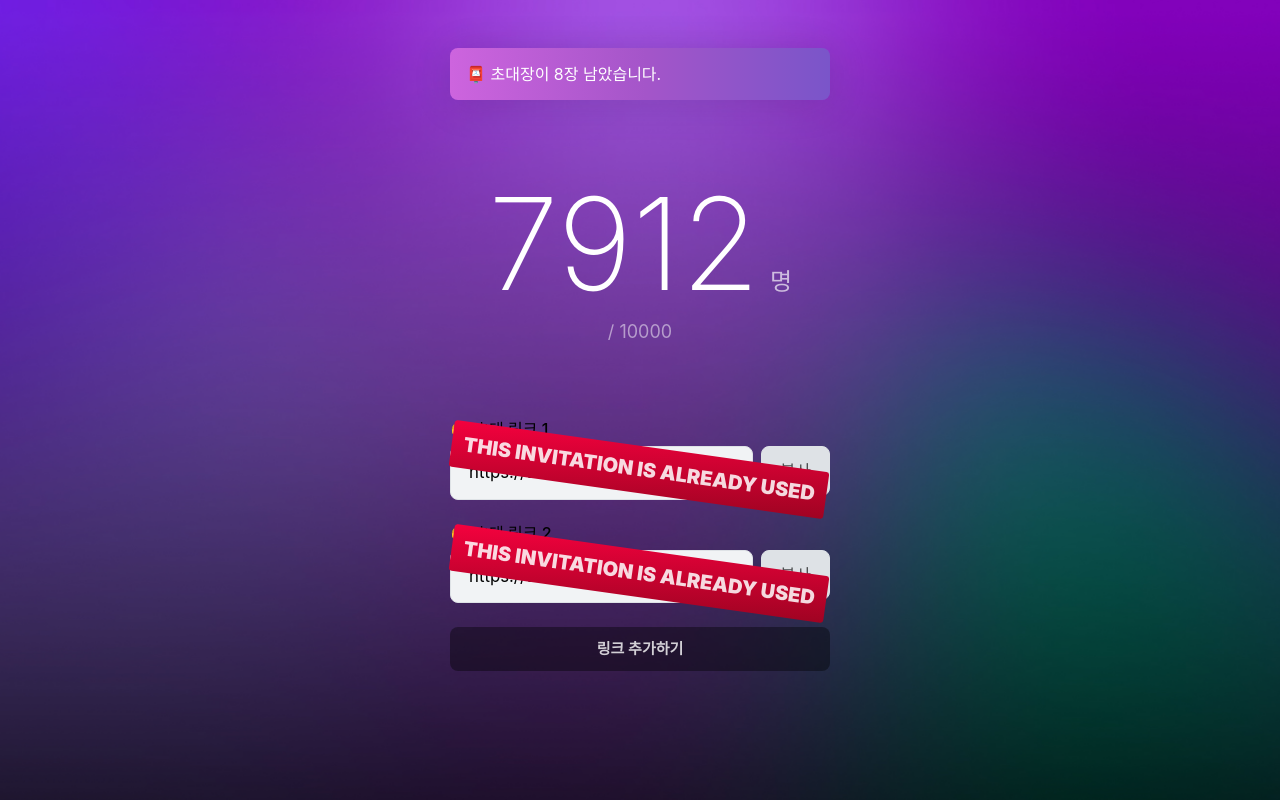
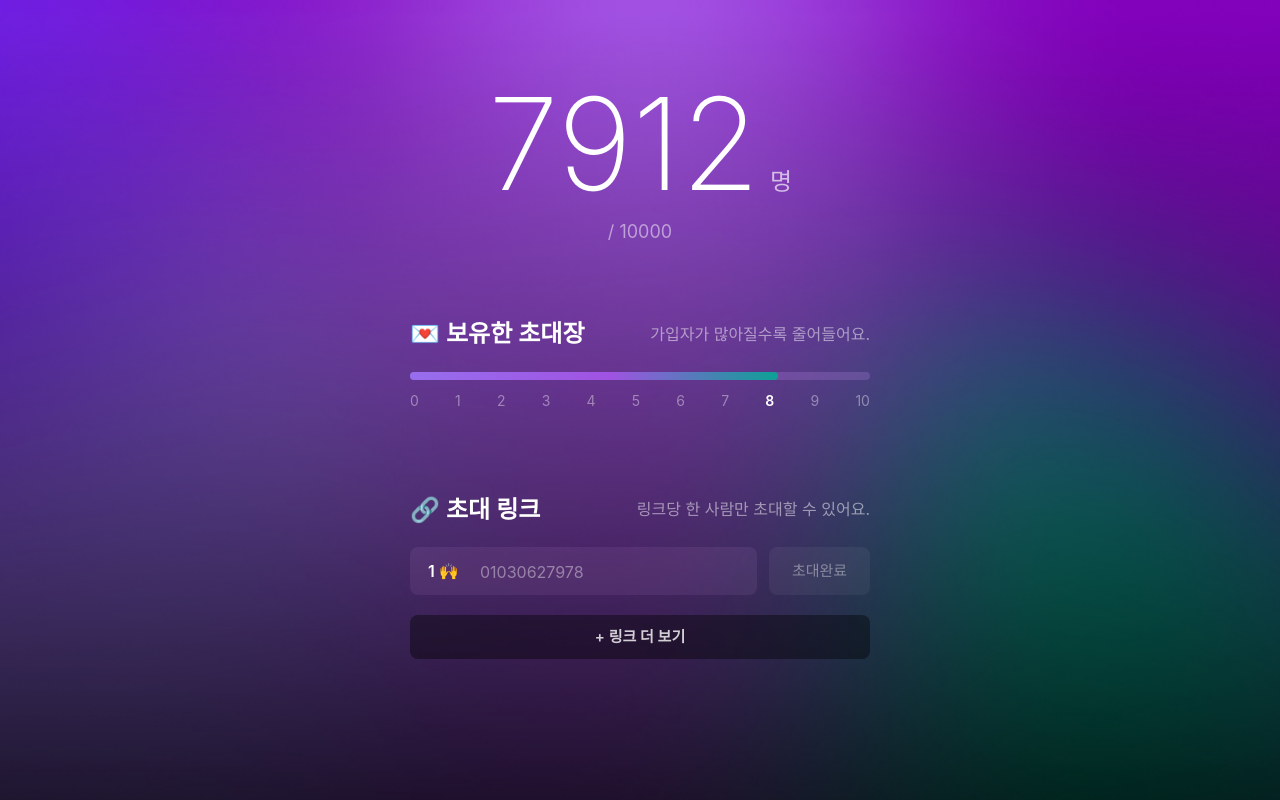
Before and after one commit to ten-thousand/frontend, a Next.js app: page /dashboard in a window 1280 px wide. Built offline with nearby package versions, Linux system fonts and the light colour scheme; a web font is replaced by a local one.

Commit message:
Save changes before merge

```diff
--- a/components/Common/ScreenContainer.tsx
+++ b/components/Common/ScreenContainer.tsx
@@ -14,7 +14,7 @@ const Container = styled.div`
   display: flex;
   flex-direction: column;
   align-items: center;
-  max-width: 420px;
+  max-width: 500px;
   margin: 0 auto;
   padding: 0 20px 64px;
 
--- /dev/null
+++ b/components/Dashboard/InvitationCount.tsx
@@ -0,0 +1,65 @@
+import React from 'react';
+import styled from 'styled-components';
+
+export const InvitationCount: React.FC = ({ count }) => {
+  const scale = [0, 1, 2, 3, 4, 5, 6, 7, 8, 9, 10];
+
+  return (
+    <Container>
+      <Bar>
+        <BarActive count={count} />
+        <BarBase />
+      </Bar>
+      <Scale>
+        {scale.map((num, index) => (
+          <ScaleNumber isActive={num == count}>{num}</ScaleNumber>
+        ))}
+      </Scale>
+    </Container>
+  );
+};
+
+const Container = styled.div`
+  margin: 24px 0 0 0;
+`;
+
+const Bar = styled.div`
+  position: relative;
+  width: 100%;
+  height: 6px;
+`;
+
+const BarActive = styled.div`
+  position: absolute;
+  top: 0;
+  left: 0;
+  z-index: 200;
+
+  width: ${props => `${props.count * 10}`}%;
+  height: 8px;
+  border-radius: 8px;
+  background: linear-gradient(90deg, #976eee 0%, #a053e2 54.17%, #0ca295 100%);
+`;
+
+const BarBase = styled.div`
+  background: #d39bff;
+  opacity: 0.2;
+  width: 100%;
+  height: 8px;
+  border-radius: 8px;
+`;
+
+const Scale = styled.div`
+  display: flex;
+  justify-content: space-between;
+  margin: 16px 0 0 0;
+`;
+
+const ScaleNumber = styled.span`
+  font-size: 14px;
+  line-height: 14px;
+  font-weight: 400;
+  color: #ffffff;
+  opacity: ${props => props.isActive ? 1 : 0.4};
+  font-weight: ${props => props.isActive ? 600 : 400};
+`;
--- a/components/Dashboard/InvitationStatus.tsx
+++ b/components/Dashboard/InvitationStatus.tsx
@@ -28,6 +28,7 @@ const NumberOfPeopleJoined = styled.span`
   font-size: 128px;
   line-height: 128px;
   font-weight: 200;
+  color: #ffffff;
 
   span {
     margin: 0 0 0 10px;
@@ -48,4 +49,5 @@ const TotalNumberOfInvitations = styled.span`
   line-height: 24px;
   font-weight: 400;
   opacity: 0.5;
+  color: #ffffff;
 `;
--- a/components/Dashboard/LinkRow.tsx
+++ b/components/Dashboard/LinkRow.tsx
@@ -14,9 +14,22 @@ type Props = {
 export const LinkRow: React.FC<Props> = ({ label, value, isUsed }) => {
   return (
     <Wrapper>
-      <Label>{label}</Label>
       <Container>
-        <Input value={value} />
+        <ContainerLink>
+          <Label>{label}</Label>
+          <RefLink isUsed={isUsed}>
+            <RefLinkText isUsed={isUsed}>
+              {isUsed ? (
+                '01030627978'
+              ) : (
+                <>
+                  <span style={{ fontSize: 0 }}>{`https://`}</span>
+                  {value.split('//')[1]}
+                </>
+              )}
+            </RefLinkText>
+          </RefLink>
+        </ContainerLink>
         <CopyButton
           onClick={() => {
             if (isUsed) {
@@ -27,9 +40,11 @@ export const LinkRow: React.FC<Props> = ({ label, value, isUsed }) => {
           }}
           isUsed={isUsed}
         >
-          복사
+          {isUsed ? '초대완료' : '복사'}
         </CopyButton>
-        {isUsed && <UsedLabel>THIS INVITATION IS ALREADY USED</UsedLabel>}
+        {isUsed && false && (
+          <UsedLabel>THIS INVITATION IS ALREADY USED</UsedLabel>
+        )}
       </Container>
     </Wrapper>
   );
@@ -38,27 +53,62 @@ export const LinkRow: React.FC<Props> = ({ label, value, isUsed }) => {
 const Wrapper = styled.ul`
   display: flex;
   flex-direction: column;
-  margin: 16px 0 24px;
-`;
-
-const Label = styled.label`
-  font-weight: 500;
-  margin-bottom: 8px;
+  margin: 20px 0;
 `;
 
 const Container = styled.div`
   display: flex;
   position: relative;
+  max-width: 100%;
 `;
 
-const Input = styled.input`
+const ContainerLink = styled.div`
+  max-width: 100%;
   flex: 1;
-  padding: 16px 18px;
-  margin-right: 8px;
+  width: calc(100% - 101px - 12px);
+  display: flex;
+  flex-direction: row;
+  margin: 0 12px 0 0;
+  padding: 15px 12px 15px 18px;
+  background: rgba(234, 174, 255, 0.08);
   border-radius: 8px;
-  font-size: 1.05rem;
-  background-color: #f1f3f5;
-  border: 1px solid #dee2e6;
+`;
+
+const Label = styled.label`
+  flex: 0 40px;
+  margin: 0 12px 0 0;
+  font-weight: 600;
+  color: #ffffff;
+
+  overflow: hidden;
+  height: 18px;
+  max-height: 18px;
+  // outline: 1px solid red;
+`;
+
+const RefLink = styled.div`
+  display: flex;
+  justify-content: ${props => (props.isUsed ? 'center' : 'flex-end')};
+  flex: 0 1 auto;
+  max-width: 261px;
+  padding: 2px 0 0 0;
+  background: none;
+  overflow: hidden;
+  height: 18px;
+  max-height: 18px;
+`;
+
+const RefLinkText = styled.h4`
+  height: 16px;
+  margin: 0;
+  font-size: 16px;
+  line-height: 16px;
+  font-weight: 400;
+  text-align: right;
+  color: ${props => (props.isUsed ? 'rgba(255, 255, 255, 0.5)' : '#ffffff')};
+  white-space: nowrap;
+  overflow: hidden;
+  opacity: 0.8;
 `;
 
 type CopyButtonProps = {
@@ -66,20 +116,24 @@ type CopyButtonProps = {
 };
 
 const CopyButton = styled(Button)<CopyButtonProps>`
-  width: 82px;
+  flex: 0 101px;
+  width: 101px;
+  min-width: 101px;
   height: 100%;
-  padding: 16px 0;
-  font-size: 1.05rem;
-  font-weight: 500;
-  border: 1px solid #dee2e6;
-  background-color: #dee2e6;
-  color: rgba(0, 0, 0, 0.65);
+  padding: 15px 0;
+  font-size: 15px;
+  line-height: 18px;
+  font-weight: ${props => (props.isUsed ? 400 : 600)};
+  background-color: ${props =>
+    props.isUsed ? 'rgba(255, 255, 255, 0.05)' : 'rgba(0, 0, 0, 0.2)'};
+  color: ${props =>
+    props.isUsed ? 'rgba(255, 255, 255, 0.4)' : 'rgba(255, 255, 255, 1)'};
 
   ${({ isUsed }) =>
     !isUsed
       ? css`
           &:hover {
-            background-color: #ced4da;
+            background-color: rgba(0, 0, 0, 0.4);
           }
         `
       : css`
--- /dev/null
+++ b/components/Dashboard/Section.ts
@@ -0,0 +1,5 @@
+import styled from 'styled-components';
+
+export const Section = styled.div<Props>`
+	margin: 16px 0 72px 0;
+`;
--- /dev/null
+++ b/components/Dashboard/SectionHeader.ts
@@ -0,0 +1,39 @@
+import styled from 'styled-components';
+
+export const SectionHeader = styled.div<Props>`
+	display: flex;
+	flex-direction: row;
+	justify-content: space-between;
+	align-items: center;
+	margin: 0 0 24px 0;
+
+	h2 {
+		margin: 0;
+		flex: 0 auto;
+		font-size: 18px
+		line-height: 18px;
+		font-weight: 600;
+		color: #ffffff;
+	}
+
+	h4 {
+		margin: 0;
+		flex: 0 auto;
+		color: #ffffff;
+		opacity: 0.5;
+		text-align: right;
+
+		font-size: 16px;
+		line-height: 16px;
+		font-weight: 400;
+	}
+
+	@media (max-width: 480px) {
+		flex-direction: column;
+		align-items: flex-start;
+
+		h2 {
+			margin: 0 0 16px 0;
+		}
+	}
+`;
--- a/components/Referral/PhoneAuthForm.tsx
+++ b/components/Referral/PhoneAuthForm.tsx
@@ -91,7 +91,7 @@ export const PhoneAuthForm: React.FC<Props> = ({ onClickJoin }) => {
               onClickJoin({ username, phoneNumber, authCode });
             }}
           >
-            가입하기
+            렛츠기릿!
           </Button>
         )}
       </ButtonWrapper>
--- a/pages/dashboard/index.tsx
+++ b/pages/dashboard/index.tsx
@@ -7,6 +7,10 @@ import { MessageBanner } from '@/components/Common/MessageBanner';
 import { ScreenContainer } from '@/components/Common/ScreenContainer';
 import { InvitationStatus } from '@/components/Dashboard/InvitationStatus';
 import { LinkRow } from '@/components/Dashboard/LinkRow';
+
+import { Section } from '@/components/Dashboard/Section';
+import { SectionHeader } from '@/components/Dashboard/SectionHeader';
+import { InvitationCount } from '@/components/Dashboard/InvitationCount';
 
 type InviteLink = {
   id: string;
@@ -20,7 +24,7 @@ const DashboardPage = () => {
   const [inviteLinks, setInviteLinks] = useState<InviteLink[]>([]);
 
   useEffect(() => {
-    const usedInviteLinks = allLinks.filter((v) => v.isUsed);
+    const usedInviteLinks = allLinks.filter(v => v.isUsed);
     if (usedInviteLinks.length) {
       setInviteLinks(usedInviteLinks);
       setNextLinkIndex(usedInviteLinks.length);
@@ -41,13 +45,25 @@ const DashboardPage = () => {
 
   return (
     <ScreenContainer>
-      <MessageBanner>📮 초대장이 8장 남았습니다.</MessageBanner>
+      {/*<MessageBanner>📮 초대장이 8장 남았습니다.</MessageBanner>*/}
       <InvitationStatus />
+      <Section>
+        <SectionHeader>
+          <h2>💌 보유한 초대장</h2>
+          <h4>가입자가 많아질수록 줄어들어요.</h4>
+        </SectionHeader>
+        <InvitationCount count={8} />
+      </Section>
+      <Section>
+        <SectionHeader>
+          <h2>🔗 초대 링크</h2>
+          <h4>링크당 한 사람만 초대할 수 있어요.</h4>
+        </SectionHeader>
         <LinkList>
           {inviteLinks.map(({ id, link, isUsed }, index) => (
             <LinkRow
               key={id}
-            label={`🙌 초대 링크 ${index + 1}`}
+              label={`${index + 1}  🙌`}
               value={link}
               isUsed={isUsed}
             />
@@ -55,9 +71,10 @@ const DashboardPage = () => {
         </LinkList>
         {canAddLink && (
           <AddLinkButton primary onClick={onClickAddLink}>
-          링크 추가하기
+            + 링크 더 보기
           </AddLinkButton>
         )}
+      </Section>
     </ScreenContainer>
   );
 };
@@ -73,17 +90,17 @@ const AddLinkButton = styled(Button)``;
 const EXAMPLE_LINKS: InviteLink[] = [
   {
     id: uuidv4(),
-    link: 'https://ten-thousand.vercel.app/referral/jHQdaiS/oAsdUUid',
+    link: 'https://loooo.app/referral/jHQdaiS/oAsdUUid',
     isUsed: true,
   },
   {
     id: uuidv4(),
-    link: 'https://ten-thousand.vercel.app/referral/jHQdaiS/oAsdUUid',
-    isUsed: true,
+    link: 'https://loooo.app/referral/jHQdaiS/oAsdUUidffffffff',
+    isUsed: false,
   },
 ].concat(
   Array(8).fill({
     id: uuidv4(),
-    link: 'https://ten-thousand.vercel.app/referral/jHQdaiS/oAsdUUid',
+    link: 'https://loooo.app/referral/jHQdaiS/oAsdUUid',
   }),
 );
```
Lines whose indentation alone changed are shown as unchanged.
